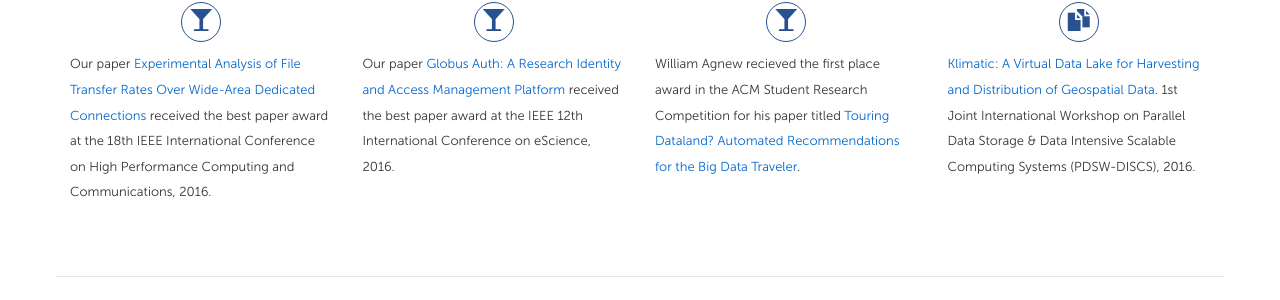
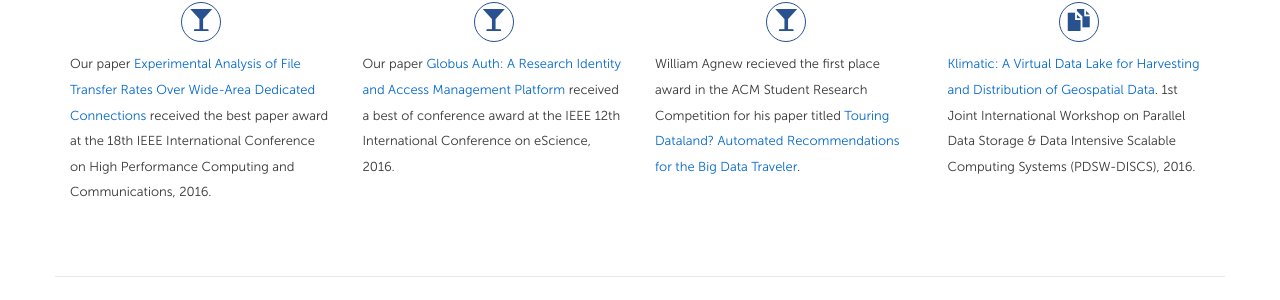
Before and after one commit to miketynes/globus-labs.github.io, a Jekyll site: the page built from index.html, in a window 1280 px wide. Shown: the part 919-1219 px from the top of the page. Built offline with Jekyll 4.4.1, drawn with Linux system fonts in a browser that asks for light colours; nearby versions of some CDN libraries.

Commit message:
Updating text.

```diff
--- a/_posts/2016-11-26-globus-auth.markdown
+++ b/_posts/2016-11-26-globus-auth.markdown
@@ -4,4 +4,4 @@ title: "Globus Auth: A Research Identity and Access Management Platform"
 date:  2016-11-26 00:00:01 -0700
 type: award
 ---
-Our paper [Globus Auth: A Research Identity and Access Management Platform](https://www.globus.org/sites/default/files/GlobusAuth.pdf) received the best paper award at the IEEE 12th International Conference on eScience, 2016.
+Our paper [Globus Auth: A Research Identity and Access Management Platform](https://www.globus.org/sites/default/files/GlobusAuth.pdf) received a best of conference award at the IEEE 12th International Conference on eScience, 2016.
```
